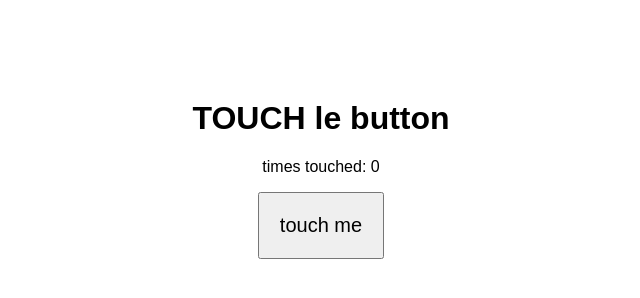
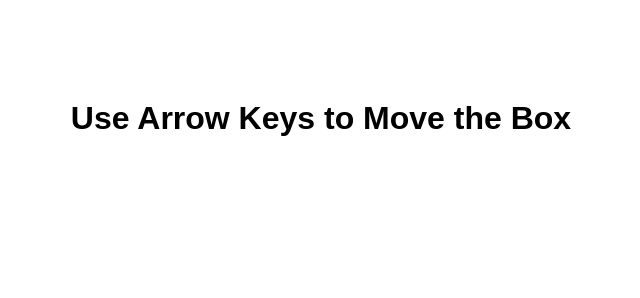
Before and after one commit to lomfley/test, a plain HTML site: page index.html in a window 1280 px wide. Shown: the whole page, without its empty margins (319-959 px from the left). Drawn offline with Linux system fonts and the light colour scheme.

Commit message:
Update index.html

```diff
--- a/index.html
+++ b/index.html
@@ -1,14 +1,12 @@
 <!DOCTYPE html>
 <html>
-<head>
-  <title>toucher</title>
-  <link rel="stylesheet" href="style.css">
-</head>
-<body>
-  <h1>TOUCH le button</h1>
-  <p>times touched: <span id="touched-times">0</span></p>
-  <button id="touch">touch me</button>
-
-  <script src="script.js"></script>
-</body>
+  <head>
+    <title>Move the Box</title>
+    <link rel="stylesheet" href="style.css" />
+  </head>
+  <body>
+    <h1>Use Arrow Keys to Move the Box</h1>
+    <div id="box"></div>
+    <script src="script.js"></script>
+  </body>
 </html>
```
